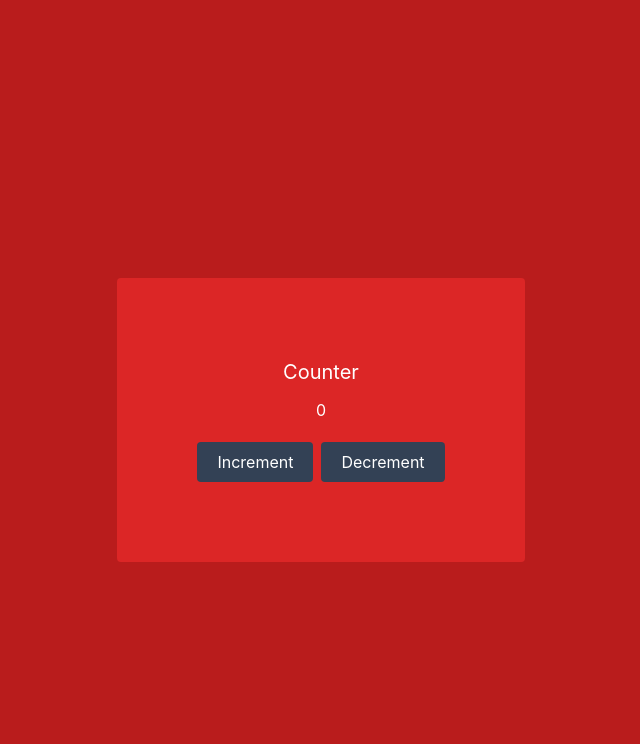
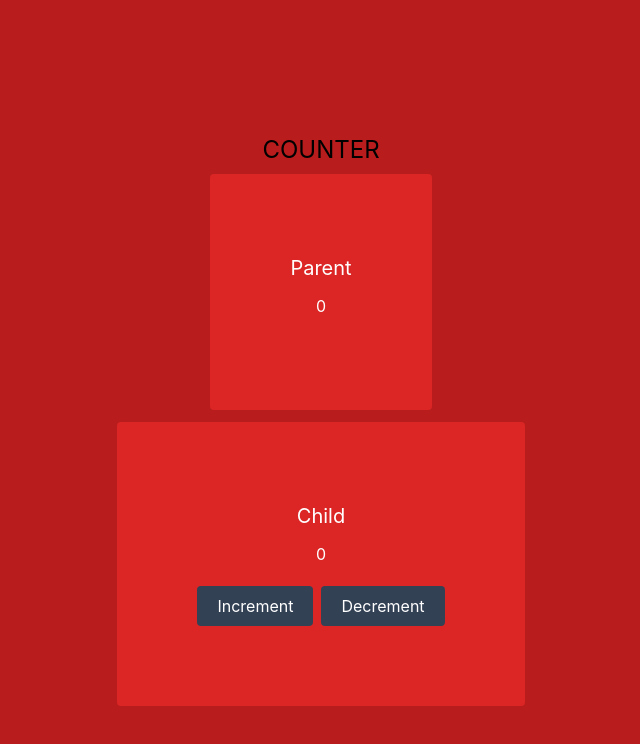
Before and after one commit to anannanur/raw-state-react, a React (Create React App) app: page / in a window 1280 px wide. Shown: the top 744 px of the page, without its empty margins (319-959 px from the left). Built offline with nearby package versions, Linux system fonts and the light colour scheme.

Commit message:
lifting state up done

```diff
--- a/src/App.js
+++ b/src/App.js
@@ -1,20 +1,24 @@
 
-import { useState } from 'react';
 import './App.css';
+import Parent from './pages/Parent';
 
 function App() {
-  const [count, setCount] = useState(0)
+  // const [count, setCount] = useState(0)
   return (
-    <div className='flex h-screen pt-10 w-full justify-center items-center bg-red-700'>
-      <div className='bg-red-600 text-center text-white p-20 rounded'>
-        <h1 className='text-xl mb-1'>Counter</h1>
-        <p className='my-3'>{count}</p>
-        <div className='mt-5'>
-          <button onClick={() => setCount( count + 1)} className='bg-slate-700 py-2 px-5  mr-2 border-0 outline-0 rounded'>Increment</button>
-          <button onClick={()=> setCount((preState) => preState - 1)} className='bg-slate-700 py-2 px-5 border-0 outline-0 rounded'>Decrement</button>
-        </div>
-      </div>
-    </div>
+    // <div className='flex h-screen pt-10 w-full justify-center items-center bg-red-700'>
+    //   <div className='bg-red-600 text-center text-white p-20 rounded'>
+    //     <h1 className='text-xl mb-1'>Counter</h1>
+    //     <p className='my-3'>{count}</p>
+    //     <div className='mt-5'>
+    //       <button onClick={() => setCount( count + 1)} className='bg-slate-700 py-2 px-5  mr-2 border-0 outline-0 rounded'>Increment</button>
+    //       <button onClick={()=> setCount((preState) => preState - 1)} className='bg-slate-700 py-2 px-5 border-0 outline-0 rounded'>Decrement</button>
+    //     </div>
+    //   </div>
+    // </div>
+
+      <Parent />
+
+
   );
 }
 
--- /dev/null
+++ b/src/pages/Child.js
@@ -0,0 +1,16 @@
+import React from 'react';
+
+const Child = ({count, setCount}) => {
+    return (
+            <div className='bg-red-600 text-center text-white p-20 rounded'>
+                <h1 className='text-xl mb-1'>Child</h1>
+                <p className='my-3'>{count}</p>
+                <div className='mt-5'>
+                    <button onClick={() => setCount(count + 1)} className='bg-slate-700 py-2 px-5  mr-2 border-0 outline-0 rounded'>Increment</button>
+                    <button onClick={() => setCount((preState) => preState - 1)} className='bg-slate-700 py-2 px-5 border-0 outline-0 rounded'>Decrement</button>
+                </div>
+            </div>
+    );
+};
+
+export default Child;
--- /dev/null
+++ b/src/pages/Parent.js
@@ -0,0 +1,20 @@
+import React, { useState } from 'react';
+import Child from './Child';
+
+const Parent = () => {
+
+    const [count, setCount] = useState(0)
+    return (
+        <div className='flex h-screen flex-col pt-10 w-full justify-center items-center bg-red-700'>
+
+            <h1 className='text-2xl mb-2'>COUNTER</h1>
+            <div className='bg-red-600 text-center text-white p-20 rounded mb-3'>
+                <h1 className='text-xl mb-1'>Parent</h1>
+                <p className='my-3'>{count}</p>
+            </div>
+            <Child count={count} setCount={setCount}/>
+        </div>
+    );
+};
+
+export default Parent;
```
